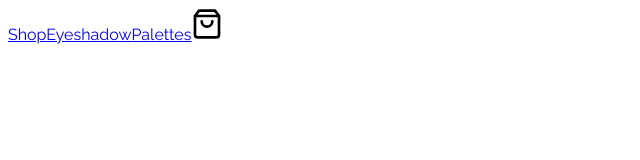
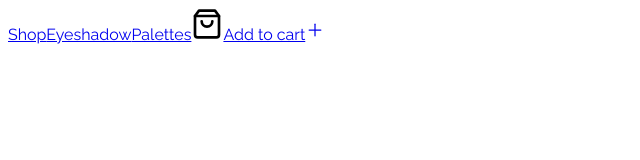
Before and after one commit to pedrorxmos/eyecon-beauty, a Next.js app: page / in a window 1280 px wide. Shown: the top 160 px of the page, without its empty margins (0-640 px from the left). Built offline with nearby package versions, Linux system fonts and the light colour scheme.

Commit message:
🔨 EB-38 Button structure

```diff
--- /dev/null
+++ b/app/components/Button/Button.tsx
@@ -0,0 +1,12 @@
+import React, { ReactNode } from 'react';
+
+interface Button {
+	children?: ReactNode;
+	link?: boolean;
+	action?: any;
+	href?: string;
+}
+
+export const Button = ({ children, link, action, href }: Button) => {
+	return link ? <a href={href}>{children}</a> : <button onClick={() => action()}>{children}</button>;
+};
--- a/app/components/index.ts
+++ b/app/components/index.ts
@@ -1 +1,2 @@
 export * from './Icon/Icon';
+export * from './Button/Button';
--- a/app/page.tsx
+++ b/app/page.tsx
@@ -1,6 +1,6 @@
 import Image from 'next/image';
 import Link from 'next/link';
-import { Icon } from './components';
+import { Button, Icon } from './components';
 
 export default function Home() {
 	return (
@@ -9,6 +9,10 @@ export default function Home() {
 			<Link href="/shop/eyeshadow">Eyeshadow</Link>
 			<Link href="/shop/palettes">Palettes</Link>
 			<Icon name="shopping-bag" size="large" weight="thick" />
+			<Button link href="#">
+				<span>Add to cart</span>
+				<Icon name="plus" />
+			</Button>
 		</main>
 	);
 }
```
